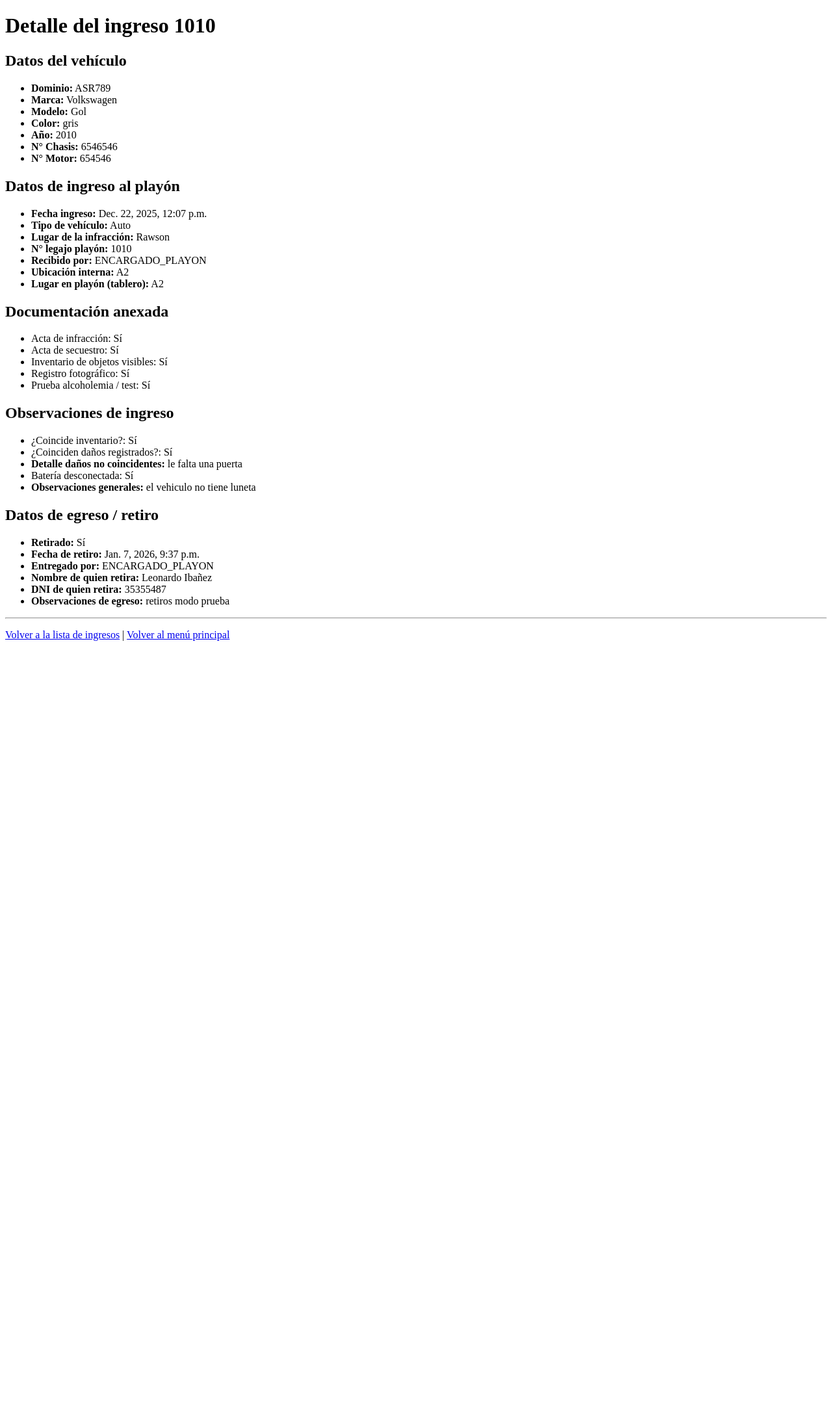
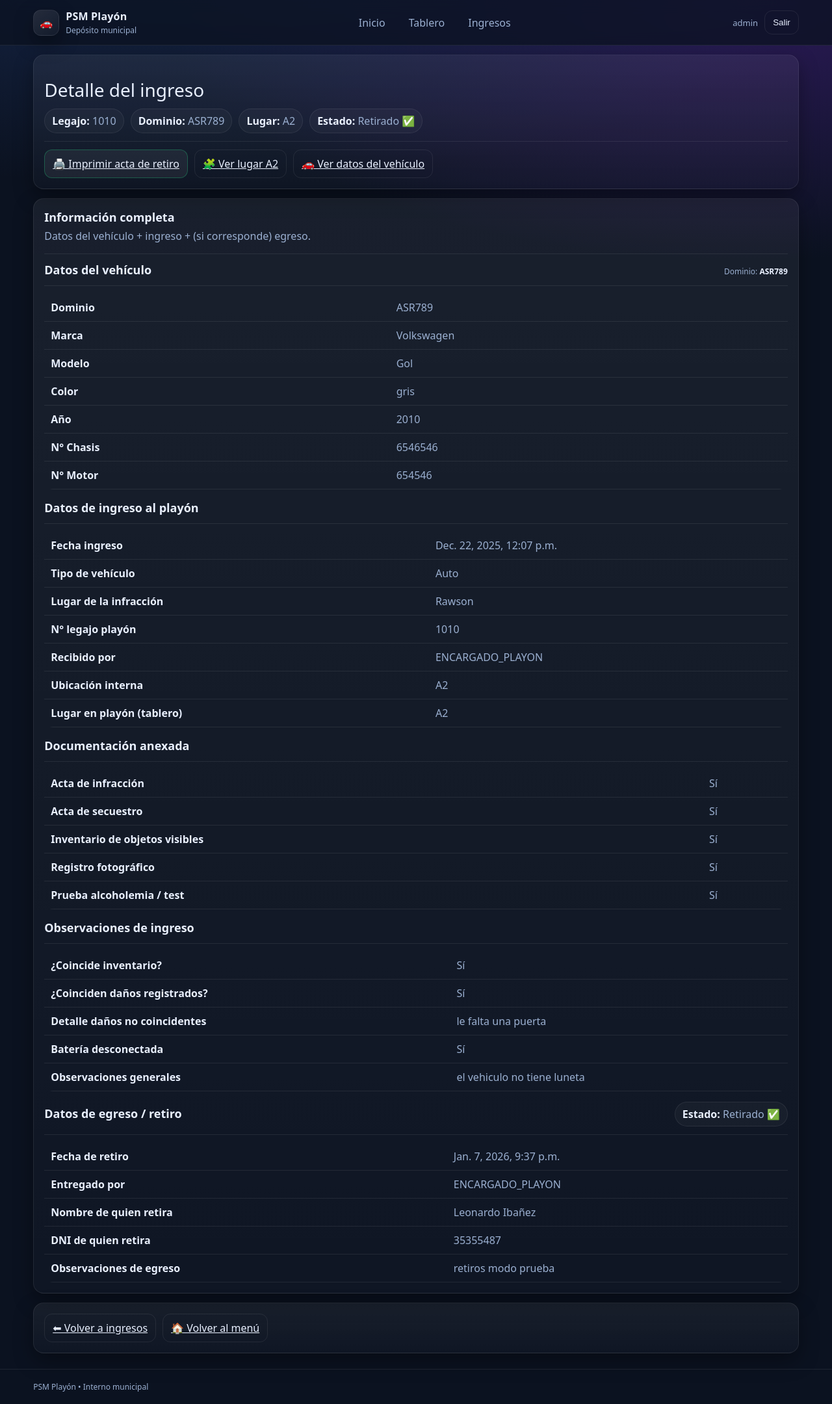
Before and after one commit to NikkyChin/PSM_PLAYON, a Django app: page /vehiculos/ingresos/6/detalle/ in a window 1280 px wide. Shown: the whole page at 65% size. Before the commit the page ends 986 px from the top, so only its background shows below. Run offline with Django 5.2, Linux system fonts and the light colour scheme; a user stored in the database is signed in; data comes from the database, SQL or seed files in the repository; both versions use the stored data as it was after the commit.

Commit message:
se mejoro detalle_ingreso y _ingreso_detalle_bloque para que coincida con el estilo de la app

```diff
--- a/templates/vehiculos/_ingreso_detalle_bloque.html
+++ b/templates/vehiculos/_ingreso_detalle_bloque.html
@@ -1,53 +1,106 @@
-<h2>Datos del vehículo</h2>
-<ul>
-  <li><strong>Dominio:</strong> {{ ingreso.vehiculo.dominio }}</li>
-  <li><strong>Marca:</strong> {{ ingreso.vehiculo.marca }}</li>
-  <li><strong>Modelo:</strong> {{ ingreso.vehiculo.modelo }}</li>
-  <li><strong>Color:</strong> {{ ingreso.vehiculo.color }}</li>
-  <li><strong>Año:</strong> {{ ingreso.vehiculo.anio }}</li>
-  <li><strong>N° Chasis:</strong> {{ ingreso.vehiculo.nro_chasis }}</li>
-  <li><strong>N° Motor:</strong> {{ ingreso.vehiculo.nro_motor }}</li>
-</ul>
+<div class="card" style="margin: 0; padding: 0; background: transparent; border: 0; box-shadow:none;">
+  <!-- VEHICULO -->
+  <div style="display:flex; align-items:baseline; justify-content:space-between; gap:12px; flex-wrap:wrap;">
+    <div class="h2">Datos del vehículo</div>
+    <div class="muted" style="font-size:12px;">
+      Dominio: <b style="color:var(--text)">{{ ingreso.vehiculo.dominio }}</b>
+    </div>
+  </div>
+  <hr class="hr">
 
-<h2>Datos de ingreso al playón</h2>
-<ul>
-  <li><strong>Fecha ingreso:</strong> {{ ingreso.fecha_ingreso }}</li>
-  <li><strong>Tipo de vehículo:</strong> {{ ingreso.get_tipo_vehiculo_display }}</li>
-  <li><strong>Lugar de la infracción:</strong> {{ ingreso.lugar_infraccion }}</li>
-  <li><strong>N° legajo playón:</strong> {{ ingreso.nro_legajo_playon }}</li>
-  <li><strong>Recibido por:</strong> {{ ingreso.recibido_por.username }}</li>
-  <li><strong>Ubicación interna:</strong> {{ ingreso.ubicacion_interna }}</li>
-  <li><strong>Lugar en playón (tablero):</strong> {{ ingreso.lugar|default:"-" }}</li>
-</ul>
+  <table class="table">
+    <tbody>
+      <tr><th>Dominio</th><td>{{ ingreso.vehiculo.dominio }}</td></tr>
+      <tr><th>Marca</th><td>{{ ingreso.vehiculo.marca|default:"-" }}</td></tr>
+      <tr><th>Modelo</th><td>{{ ingreso.vehiculo.modelo|default:"-" }}</td></tr>
+      <tr><th>Color</th><td>{{ ingreso.vehiculo.color|default:"-" }}</td></tr>
+      <tr><th>Año</th><td>{{ ingreso.vehiculo.anio|default:"-" }}</td></tr>
+      <tr><th>N° Chasis</th><td>{{ ingreso.vehiculo.nro_chasis|default:"-" }}</td></tr>
+      <tr><th>N° Motor</th><td>{{ ingreso.vehiculo.nro_motor|default:"-" }}</td></tr>
+    </tbody>
+  </table>
 
-<h2>Documentación anexada</h2>
-<ul>
-  <li>Acta de infracción: {{ ingreso.acta_infraccion_recibida|yesno:"Sí,No" }}</li>
-  <li>Acta de secuestro: {{ ingreso.acta_secuestro_recibida|yesno:"Sí,No" }}</li>
-  <li>Inventario de objetos visibles: {{ ingreso.inventario_objetos_visibles_recibido|yesno:"Sí,No" }}</li>
-  <li>Registro fotográfico: {{ ingreso.registro_fotografico_recibido|yesno:"Sí,No" }}</li>
-  <li>Prueba alcoholemia / test: {{ ingreso.get_prueba_alcoholemia_estado_display }}</li>
-</ul>
+  <div style="height:16px;"></div>
 
-<h2>Observaciones de ingreso</h2>
-<ul>
-  <li>¿Coincide inventario?: {{ ingreso.coincide_inventario|yesno:"Sí,No" }}</li>
-  <li>¿Coinciden daños registrados?: {{ ingreso.coinciden_danios_registrados|yesno:"Sí,No" }}</li>
-  <li><strong>Detalle daños no coincidentes:</strong> {{ ingreso.detalle_danios_no_coincidentes|default:"-" }}</li>
-  <li>Batería desconectada: {{ ingreso.bateria_desconectada|yesno:"Sí,No" }}</li>
-  <li><strong>Observaciones generales:</strong> {{ ingreso.observaciones_generales|default:"-" }}</li>
-</ul>
+  <!-- INGRESO -->
+  <div class="h2">Datos de ingreso al playón</div>
+  <hr class="hr">
 
-<h2>Datos de egreso / retiro</h2>
-{% if ingreso.retirado %}
-  <ul>
-    <li><strong>Retirado:</strong> Sí</li>
-    <li><strong>Fecha de retiro:</strong> {{ ingreso.fecha_retiro }}</li>
-    <li><strong>Entregado por:</strong> {{ ingreso.entregado_por.username }}</li>
-    <li><strong>Nombre de quien retira:</strong> {{ ingreso.nombre_retira }}</li>
-    <li><strong>DNI de quien retira:</strong> {{ ingreso.dni_retira }}</li>
-    <li><strong>Observaciones de egreso:</strong> {{ ingreso.observaciones_egreso|default:"-" }}</li>
-  </ul>
-{% else %}
-  <p>Este vehículo aún no fue retirado del playón.</p>
-{% endif %}
+  <table class="table">
+    <tbody>
+      <tr><th>Fecha ingreso</th><td>{{ ingreso.fecha_ingreso }}</td></tr>
+      <tr><th>Tipo de vehículo</th><td>{{ ingreso.get_tipo_vehiculo_display|default:"-" }}</td></tr>
+      <tr><th>Lugar de la infracción</th><td>{{ ingreso.lugar_infraccion|default:"-" }}</td></tr>
+      <tr><th>N° legajo playón</th><td>{{ ingreso.nro_legajo_playon }}</td></tr>
+      <tr><th>Recibido por</th><td>{{ ingreso.recibido_por.username }}</td></tr>
+
+      {% if ingreso.ubicacion_interna %}
+        <tr><th>Ubicación interna</th><td>{{ ingreso.ubicacion_interna }}</td></tr>
+      {% endif %}
+
+      <tr>
+        <th>Lugar en playón (tablero)</th>
+        <td>{% if ingreso.lugar %}{{ ingreso.lugar.codigo }}{% else %}-{% endif %}</td>
+      </tr>
+    </tbody>
+  </table>
+
+  <div style="height:16px;"></div>
+
+  <!-- DOCS -->
+  <div class="h2">Documentación anexada</div>
+  <hr class="hr">
+
+  <table class="table">
+    <tbody>
+      <tr><th>Acta de infracción</th><td>{{ ingreso.acta_infraccion_recibida|yesno:"Sí,No" }}</td></tr>
+      <tr><th>Acta de secuestro</th><td>{{ ingreso.acta_secuestro_recibida|yesno:"Sí,No" }}</td></tr>
+      <tr><th>Inventario de objetos visibles</th><td>{{ ingreso.inventario_objetos_visibles_recibido|yesno:"Sí,No" }}</td></tr>
+      <tr><th>Registro fotográfico</th><td>{{ ingreso.registro_fotografico_recibido|yesno:"Sí,No" }}</td></tr>
+      <tr><th>Prueba alcoholemia / test</th><td>{{ ingreso.get_prueba_alcoholemia_estado_display|default:"-" }}</td></tr>
+    </tbody>
+  </table>
+
+  <div style="height:16px;"></div>
+
+  <!-- OBS -->
+  <div class="h2">Observaciones de ingreso</div>
+  <hr class="hr">
+
+  <table class="table">
+    <tbody>
+      <tr><th>¿Coincide inventario?</th><td>{{ ingreso.coincide_inventario|yesno:"Sí,No" }}</td></tr>
+      <tr><th>¿Coinciden daños registrados?</th><td>{{ ingreso.coinciden_danios_registrados|yesno:"Sí,No" }}</td></tr>
+      <tr><th>Detalle daños no coincidentes</th><td>{{ ingreso.detalle_danios_no_coincidentes|default:"-" }}</td></tr>
+      <tr><th>Batería desconectada</th><td>{{ ingreso.bateria_desconectada|yesno:"Sí,No" }}</td></tr>
+      <tr><th>Observaciones generales</th><td>{{ ingreso.observaciones_generales|default:"-" }}</td></tr>
+    </tbody>
+  </table>
+
+  <div style="height:16px;"></div>
+
+  <!-- EGRESO -->
+  <div style="display:flex; align-items:baseline; justify-content:space-between; gap:12px; flex-wrap:wrap;">
+    <div class="h2">Datos de egreso / retiro</div>
+    {% if ingreso.retirado %}
+      <span class="pill"><b>Estado:</b> Retirado ✅</span>
+    {% else %}
+      <span class="pill"><b>Estado:</b> En playón 📦</span>
+    {% endif %}
+  </div>
+  <hr class="hr">
+
+  {% if ingreso.retirado %}
+    <table class="table">
+      <tbody>
+        <tr><th>Fecha de retiro</th><td>{{ ingreso.fecha_retiro|default:"-" }}</td></tr>
+        <tr><th>Entregado por</th><td>{% if ingreso.entregado_por %}{{ ingreso.entregado_por.username }}{% else %}-{% endif %}</td></tr>
+        <tr><th>Nombre de quien retira</th><td>{{ ingreso.nombre_retira|default:"-" }}</td></tr>
+        <tr><th>DNI de quien retira</th><td>{{ ingreso.dni_retira|default:"-" }}</td></tr>
+        <tr><th>Observaciones de egreso</th><td>{{ ingreso.observaciones_egreso|default:"-" }}</td></tr>
+      </tbody>
+    </table>
+  {% else %}
+    <div class="muted">Este vehículo aún no fue retirado del playón.</div>
+  {% endif %}
+</div>
--- a/templates/vehiculos/detalle_ingreso.html
+++ b/templates/vehiculos/detalle_ingreso.html
@@ -1,24 +1,67 @@
-<!DOCTYPE html>
-<html lang="es">
-<head>
-  <meta charset="UTF-8">
-  <title>Detalle del ingreso {{ ingreso.nro_legajo_playon }}</title>
-</head>
-<body>
-  <h1>Detalle del ingreso {{ ingreso.nro_legajo_playon }}</h1>
+{% extends "base.html" %}
 
-  {% include "vehiculos/_ingreso_detalle_bloque.html" with ingreso=ingreso %}
+{% block title %}Detalle ingreso {{ ingreso.nro_legajo_playon }}{% endblock %}
 
-  {% if not ingreso.retirado %}
-    <p>
-      <a href="{% url 'registrar_egreso' ingreso.id %}">Registrar retiro ahora</a>
+{% block content %}
+  <div class="card">
+    <div class="h1">Detalle del ingreso</div>
+    <div class="pills">
+      <span class="pill"><b>Legajo:</b> {{ ingreso.nro_legajo_playon }}</span>
+      <span class="pill"><b>Dominio:</b> {{ ingreso.vehiculo.dominio }}</span>
+
+      {% if ingreso.lugar %}
+        <span class="pill"><b>Lugar:</b> {{ ingreso.lugar.codigo }}</span>
+      {% else %}
+        <span class="pill"><b>Lugar:</b> -</span>
+      {% endif %}
+
+      {% if ingreso.retirado %}
+        <span class="pill"><b>Estado:</b> Retirado ✅</span>
+      {% else %}
+        <span class="pill"><b>Estado:</b> En playón 📦</span>
+      {% endif %}
+    </div>
+
+    <hr class="hr">
+
+    <div style="display:flex; gap:10px; flex-wrap:wrap;">
+      {% if ingreso.retirado %}
+        <a class="btn btn--ok" href="{% url 'imprimir_retiro' ingreso.id %}">
+          🖨️ Imprimir acta de retiro
+        </a>
+      {% else %}
+        <a class="btn btn--bad" href="{% url 'registrar_egreso' ingreso.id %}">
+          ✅ Registrar retiro ahora
+        </a>
+      {% endif %}
+
+      {% if ingreso.lugar %}
+        <a class="btn btn--ghost" href="{% url 'detalle_lugar' ingreso.lugar.id %}">
+          🧩 Ver lugar {{ ingreso.lugar.codigo }}
+        </a>
+      {% endif %}
+
+      <a class="btn btn--ghost" href="{% url 'detalle_vehiculo' ingreso.vehiculo.id %}">
+        🚗 Ver datos del vehículo
+      </a>
+    </div>
+  </div>
+
+  <div class="card">
+    <div class="h2">Información completa</div>
+    <p class="muted" style="margin-top:6px;">
+      Datos del vehículo + ingreso + (si corresponde) egreso.
     </p>
-  {% endif %}
 
-  <hr>
-  <p>
-    <a href="{% url 'lista_ingresos' %}">Volver a la lista de ingresos</a> |
-    <a href="{% url 'home' %}">Volver al menú principal</a>
-  </p>
-</body>
-</html>
+    <hr class="hr">
+
+    {% include "vehiculos/_ingreso_detalle_bloque.html" with ingreso=ingreso %}
+  </div>
+
+  <div class="card">
+    <div style="display:flex; gap:10px; flex-wrap:wrap;">
+      <a class="btn btn--ghost" href="{% url 'lista_ingresos' %}">⬅ Volver a ingresos</a>
+      <a class="btn btn--ghost" href="{% url 'home' %}">🏠 Volver al menú</a>
+    </div>
+  </div>
+{% endblock %}
```
Also changed, not shown: db.sqlite3.
